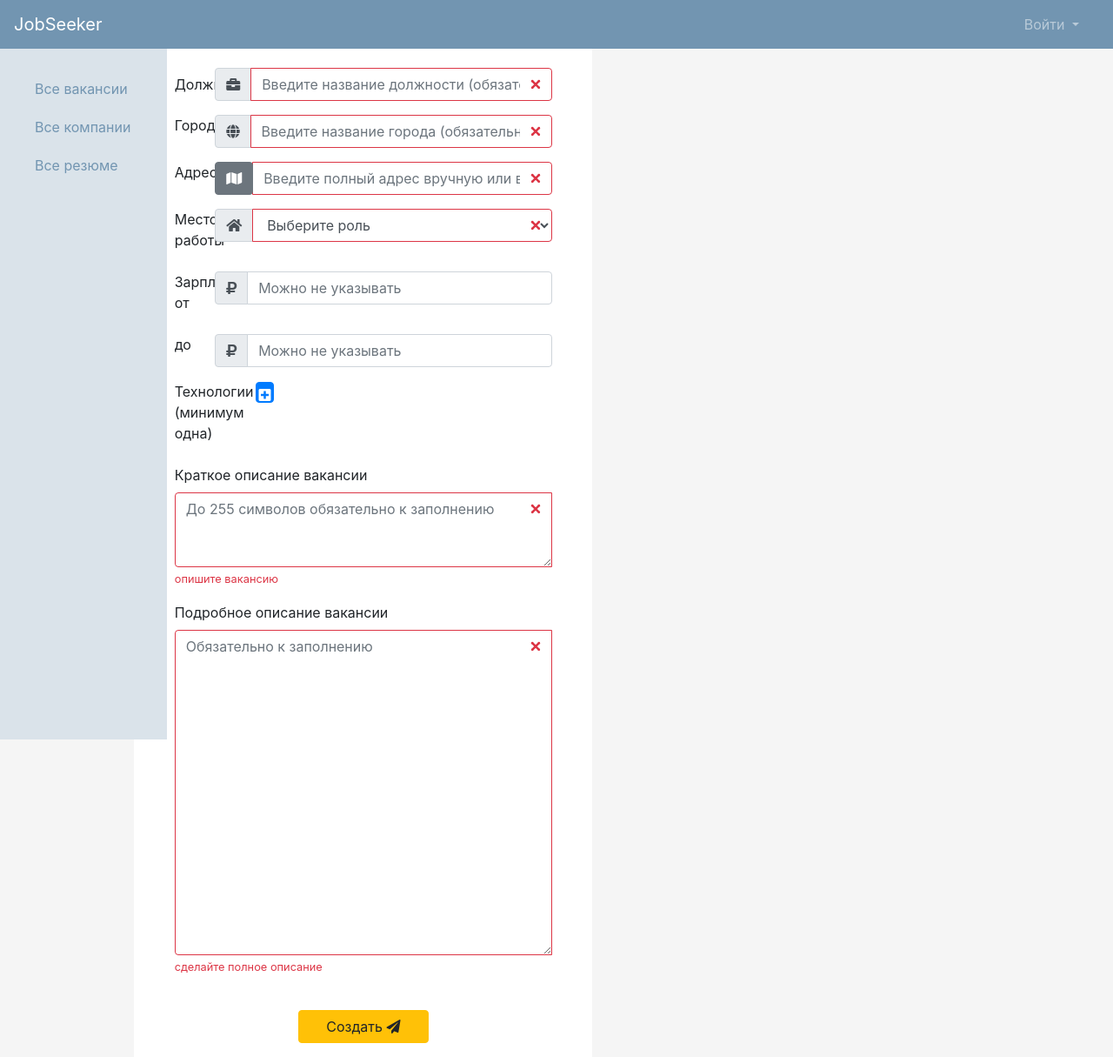
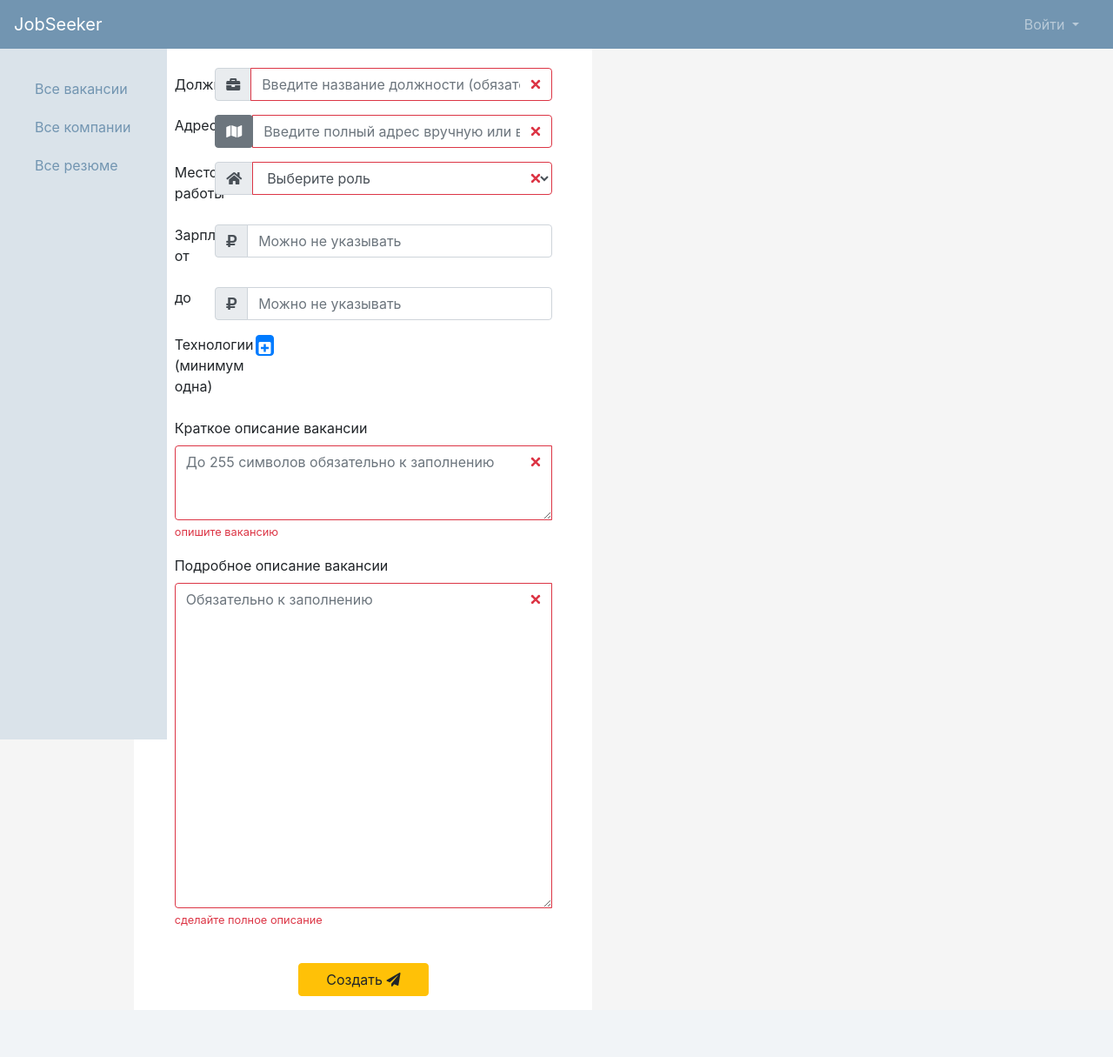
Before and after one commit to StalnoyKapibar/jobseeker-platform, a Spring Boot app: page /new_vacancy in a window 1280 px wide. Shown: the whole page at 87% size. After the commit the page ends 1161 px from the top, so only its background shows below. Run offline with Spring Boot 4, Linux system fonts and the light colour scheme; some of the project's set-up classes (security, data sources, template engines, error pages and the like) are left out, and stand-ins take their place; some libraries are stand-ins or nearby versions.

Commit message:
при добавлении новой вакансии город в вакансию добавляется автоматически (заполнение города в форме удалено)

```diff
--- a/src/main/resources/static/js/map.js
+++ b/src/main/resources/static/js/map.js
@@ -68,3 +68,23 @@ function getCoordsByAddress(address) {
     });
     return location;
 }
+
+function getCityByCoords(lat, lng) {
+    var city;
+    $.ajax({
+        url: "https://maps.googleapis.com/maps/api/geocode/json?latlng=" + lat + "," + lng + "&key=" + $("meta[name='apiKey']").attr("content"),
+        type: "GET",
+        async: false,
+        success: function (data) {
+            for (var i = 0; i < data.results[0].address_components.length; i++) {
+                for (var b = 0; b < data.results[0].address_components[i].types.length; b++) {
+                    if (data.results[0].address_components[i].types[b] == "locality") {
+                        city = data.results[0].address_components[i].long_name;
+                        break;
+                    }
+                }
+            }
+        }
+    });
+    return city;
+}
--- a/src/main/resources/static/js/new_vacancy.js
+++ b/src/main/resources/static/js/new_vacancy.js
@@ -2,7 +2,7 @@ var vacancy;
 var flagTag = false;
 
 var headline_check = false;
-var city_check = false;
+//var city_check = false;
 var address_check = false;
 var remote_check = false;
 var salary_min_check = true;
@@ -21,16 +21,16 @@ $(document).ready(function () {
             }
         }
     )
-    bootstrapValidate('#v_city', 'regex:^[A-Za-z0-9А-Яа-я ()\\-]{3,100}$:Поле может содержать русские и латинские буквы, цифры, пробелы, круглые скобки от 3-х до 100 символов',
-        function (isValid) {
-            if (isValid) {
-                $('#v_city').addClass('is-valid');
-                city_check = true;
-            } else {
-                city_check = false;
-            }
-        }
-    )
+    // bootstrapValidate('#v_city', 'regex:^[A-Za-z0-9А-Яа-я ()\\-]{3,100}$:Поле может содержать русские и латинские буквы, цифры, пробелы, круглые скобки от 3-х до 100 символов',
+    //     function (isValid) {
+    //         if (isValid) {
+    //             $('#v_city').addClass('is-valid');
+    //             city_check = true;
+    //         } else {
+    //             city_check = false;
+    //         }
+    //     }
+    // )
 
     bootstrapValidate('#v_address', 'required:', function (isValid) {
         if (isValid) {
@@ -113,7 +113,7 @@ function tags_search() {
 }
 
 function validateAndPreview() {
-    var isValid = headline_check&&city_check&&address_check&&remote_check&&salary_min_check&&salary_max_check&&
+    var isValid = headline_check&&address_check&&remote_check&&salary_min_check&&salary_max_check&&
         shrt_desc_check&&desc_check;
     if ($("#v_tagsWell").children().length < 2) {
         $("#v_form_group_tags").attr("class", "form-group has-feedback has-error");
@@ -127,7 +127,6 @@ function validateAndPreview() {
     }
     if (isValid) {
         let headline = $("#v_headline").val();
-        let city = $("#v_city").val();
         let remote = $("#v_remote").val() == "true";
         let shortDescription = $("#v_shortDescription").val();
         let description = $("#v_description").val();
@@ -139,6 +138,7 @@ function validateAndPreview() {
         });
         let loc = getCoordsByAddress($("#v_address").val());
         let point = {'latitudeY': loc.lat, 'longitudeX': loc.lng};
+        let city = getCityByCoords(loc.lat, loc.lng);
 
         vacancy = {
             'id': null,
--- a/src/main/resources/templates/new_vacancy.html
+++ b/src/main/resources/templates/new_vacancy.html
@@ -44,19 +44,6 @@
                                     </div>
                                     <input name="v_headline" id="v_headline"
                                            placeholder="Введите название должности (обязательно)"
-                                           class="form-control is-invalid" type="text">
-                                </div>
-                            </div>
-                        </div>
-                        <div class="form-group row">
-                            <div class="col-sm-1"></div>
-                            <label class="col-md-1 control-label">Город</label>
-                            <div class="col-md-9 inputGroupContainer">
-                                <div class="input-group">
-                                    <div class="input-group-prepend">
-                                        <span class="input-group-text"><i class="fas fa-globe"></i></span>
-                                    </div>
-                                    <input name="v_city" id="v_city" placeholder="Введите название города (обязательно)"
                                            class="form-control is-invalid" type="text">
                                 </div>
                             </div>
```
